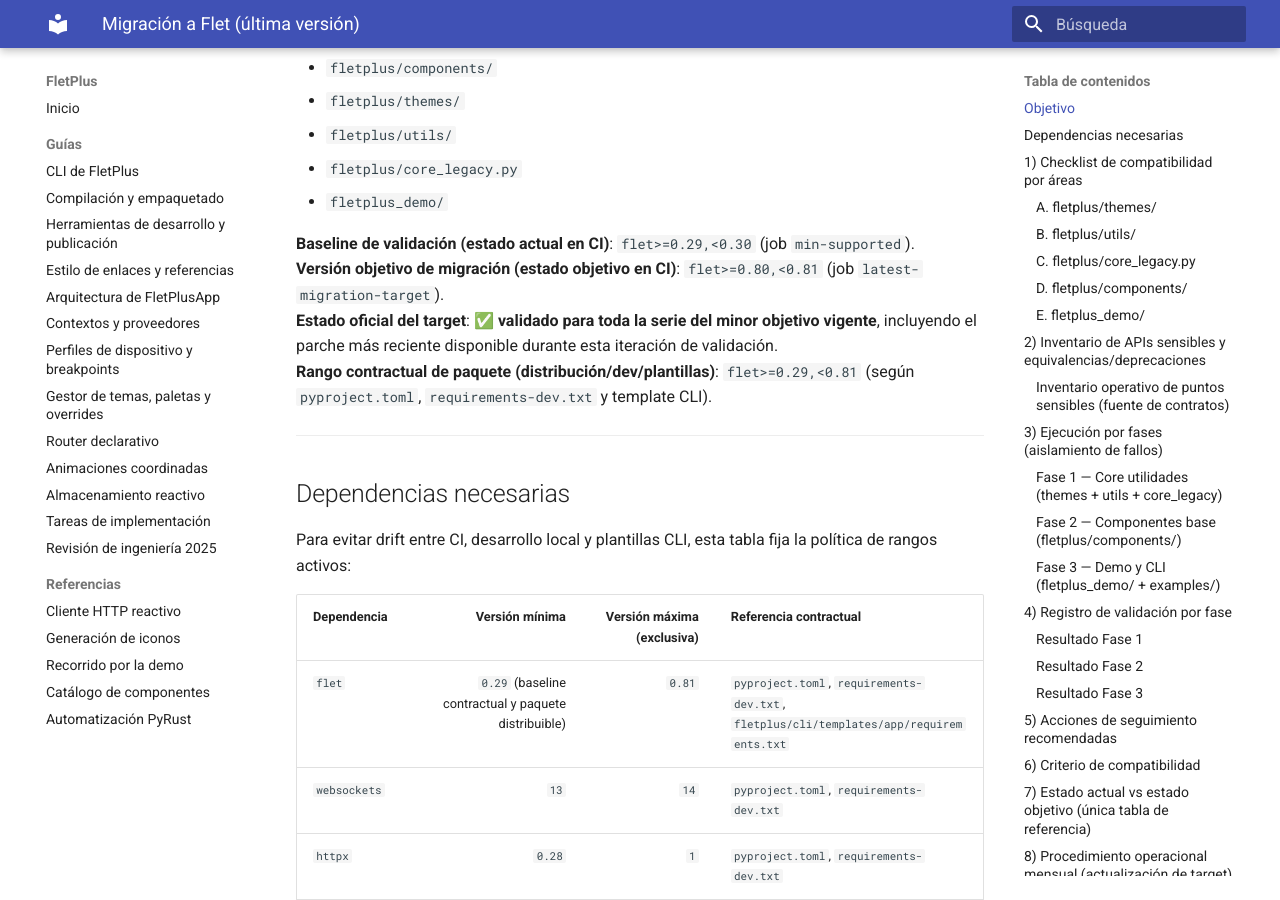
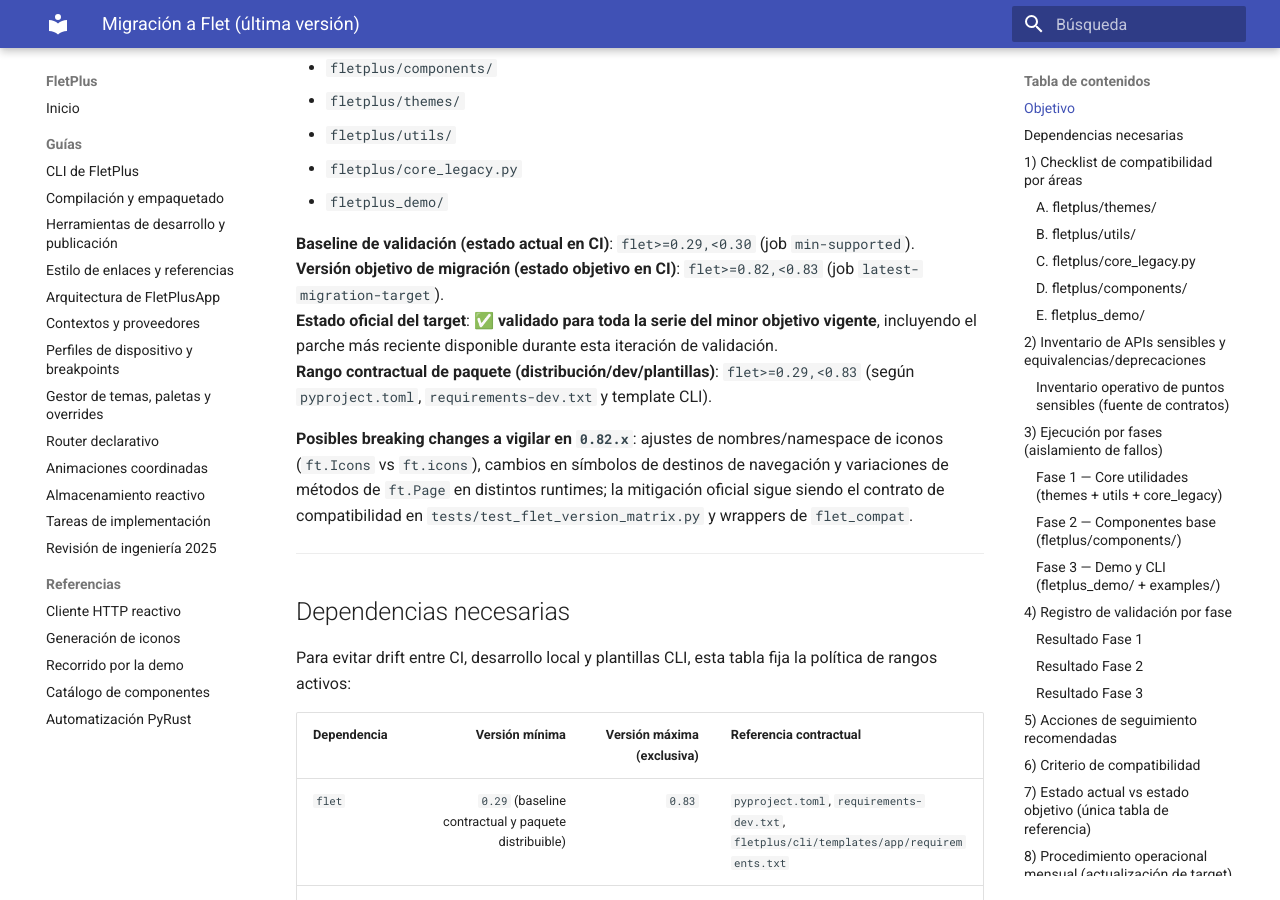
Before and after one commit to Alphonsus411/FletPlus, an MkDocs documentation site: the page built from docs/migration-flet-latest.md, in a window 1280 px wide and 900 px high, scrolled down 243 px. Built offline with MkDocs 1.6.1 and Material for MkDocs 9.7.7, drawn with Linux system fonts in a browser that asks for light colours; some of the changed text lies outside the part shown.

Commit message:
chore: actualizar target de Flet a 0.82 y rango soportado

```diff
--- a/docs/migration-flet-latest.md
+++ b/docs/migration-flet-latest.md
@@ -11,9 +11,11 @@ Este documento define una migración **controlada por fases** para compatibiliza
 - `fletplus_demo/`
 
 **Baseline de validación (estado actual en CI)**: `flet>=0.29,<0.30` (job `min-supported`).
-**Versión objetivo de migración (estado objetivo en CI)**: `flet>=0.80,<0.81` (job `latest-migration-target`).
+**Versión objetivo de migración (estado objetivo en CI)**: `flet>=0.82,<0.83` (job `latest-migration-target`).
 **Estado oficial del target**: ✅ **validado para toda la serie del minor objetivo vigente**, incluyendo el parche más reciente disponible durante esta iteración de validación.
-**Rango contractual de paquete (distribución/dev/plantillas)**: `flet>=0.29,<0.81` (según `pyproject.toml`, `requirements-dev.txt` y template CLI).
+**Rango contractual de paquete (distribución/dev/plantillas)**: `flet>=0.29,<0.83` (según `pyproject.toml`, `requirements-dev.txt` y template CLI).
+
+**Posibles breaking changes a vigilar en `0.82.x`**: ajustes de nombres/namespace de iconos (`ft.Icons` vs `ft.icons`), cambios en símbolos de destinos de navegación y variaciones de métodos de `ft.Page` en distintos runtimes; la mitigación oficial sigue siendo el contrato de compatibilidad en `tests/test_flet_version_matrix.py` y wrappers de `flet_compat`.
 
 ---
 
@@ -23,7 +25,7 @@ Para evitar drift entre CI, desarrollo local y plantillas CLI, esta tabla fija l
 
 | Dependencia | Versión mínima | Versión máxima (exclusiva) | Referencia contractual |
 |---|---:|---:|---|
-| `flet` | `0.29` (baseline contractual y paquete distribuible) | `0.81` | `pyproject.toml`, `requirements-dev.txt`, `fletplus/cli/templates/app/requirements.txt` |
+| `flet` | `0.29` (baseline contractual y paquete distribuible) | `0.83` | `pyproject.toml`, `requirements-dev.txt`, `fletplus/cli/templates/app/requirements.txt` |
 | `websockets` | `13` | `14` | `pyproject.toml`, `requirements-dev.txt` |
 | `httpx` | `0.28` | `1` | `pyproject.toml`, `requirements-dev.txt` |
 | `watchdog` | `3` | `7` | `pyproject.toml` (`optional-dependencies.dev`), `requirements-dev.txt` |
@@ -187,10 +189,10 @@ Cualquier cambio en Flet que rompa uno de estos cuatro bloques mantiene la migra
 
 | Ámbito | Estado actual (observado en repo) | Estado objetivo de migración | Fuente de verdad |
 |---|---|---|---|
-| Manifiesto de paquete | `pyproject.toml`: `flet>=0.29,<0.81` | Mantener rango contractual de distribución/desarrollo hasta nuevo contrato | `pyproject.toml` |
+| Manifiesto de paquete | `pyproject.toml`: `flet>=0.29,<0.83` | Mantener rango contractual de distribución/desarrollo hasta nuevo contrato | `pyproject.toml` |
 | CI baseline (`flet-version-matrix`) | `flet>=0.29,<0.30` (`min-supported`) | Mantener baseline contractual de regresión | `.github/workflows/reusable-quality.yml` |
-| CI target (`flet-version-matrix`) | `flet>=0.80,<0.81` (`latest-migration-target`) | Consolidar compatibilidad funcional sobre `0.80.x` | `.github/workflows/reusable-quality.yml` |
-| Validación local de minors | `FLET_MATRIX_MINORS = ("0.29", "0.80")` y `ALLOWED_FLET_MINORS = frozenset(FLET_MATRIX_MINORS)` | Mantener sincronía exacta con matriz CI sin tolerancias legacy | `tools/flet_version_matrix_config.py` |
+| CI target (`flet-version-matrix`) | `flet>=0.82,<0.83` (`latest-migration-target`) | Consolidar compatibilidad funcional sobre `0.82.x` | `.github/workflows/reusable-quality.yml` |
+| Validación local de minors | `FLET_MATRIX_MINORS = ("0.29", "0.82")` y `ALLOWED_FLET_MINORS = frozenset(FLET_MATRIX_MINORS)` | Mantener sincronía exacta con matriz CI sin tolerancias legacy | `tools/flet_version_matrix_config.py` |
 | Dependencias legacy fuera de contrato | Cualquier pin histórico fuera de baseline/target activo | No permitido en contrato vigente; eliminar tolerancias locales y en pruebas | Revisión en PR + checks contractuales |
 
 > Regla operativa: para el contrato activo usar únicamente la sección [Contrato de versión vigente](tooling.md#contrato-de-version-vigente). Esta tabla se mantiene alineada con ese bloque en cada cambio de baseline/target.
--- a/pyproject.toml
+++ b/pyproject.toml
@@ -18,7 +18,7 @@ readme = "README.md"
 requires-python = ">=3.9"
 
 dependencies = [
-  "flet>=0.29,<0.81",
+  "flet>=0.29,<0.83",
   "click>=8.1",
   "websockets>=13,<14",
   "httpx>=0.28,<1",
@@ -46,7 +46,7 @@ rust = ["pyrust-native>=0.0.5", "maturin>=1.7"]
 build = ["build>=1.2", "cython>=3.0"]
 cli = ["watchdog>=3.0"]
 dev = [
-  "flet>=0.29,<0.81",
+  "flet>=0.29,<0.83",
   "pytest>=7.4,<9",
   "websockets>=13,<14",
   "httpx>=0.28,<1",
--- a/requirements-dev.txt
+++ b/requirements-dev.txt
@@ -1,4 +1,4 @@
-flet>=0.29,<0.81
+flet>=0.29,<0.83
 websockets>=13,<14
 httpx>=0.28,<1
 watchdog>=3,<7
```
Also changed, not shown: CHANGELOG.md (+4 -2 lines), README.md (+1 -1 lines), docs/tooling.md (+6 -6 lines), 3 other files.
